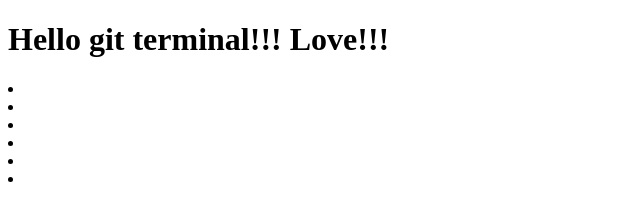
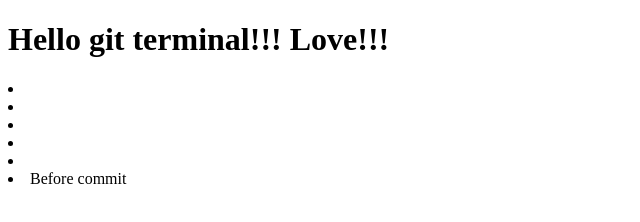
Before and after one commit to RomaSamkov/git_work, a plain HTML site: page index.html in a window 1280 px wide. Shown: the whole page, without its empty margins (0-640 px from the left). Drawn offline with Linux system fonts and the light colour scheme.

Commit message:
add before

```diff
--- a/index.html
+++ b/index.html
@@ -13,7 +13,7 @@
 <li></li>
 <li></li>
 <li></li>
-<li></li>
+<li>Before commit</li>
 <body>
 
 </body>
```
